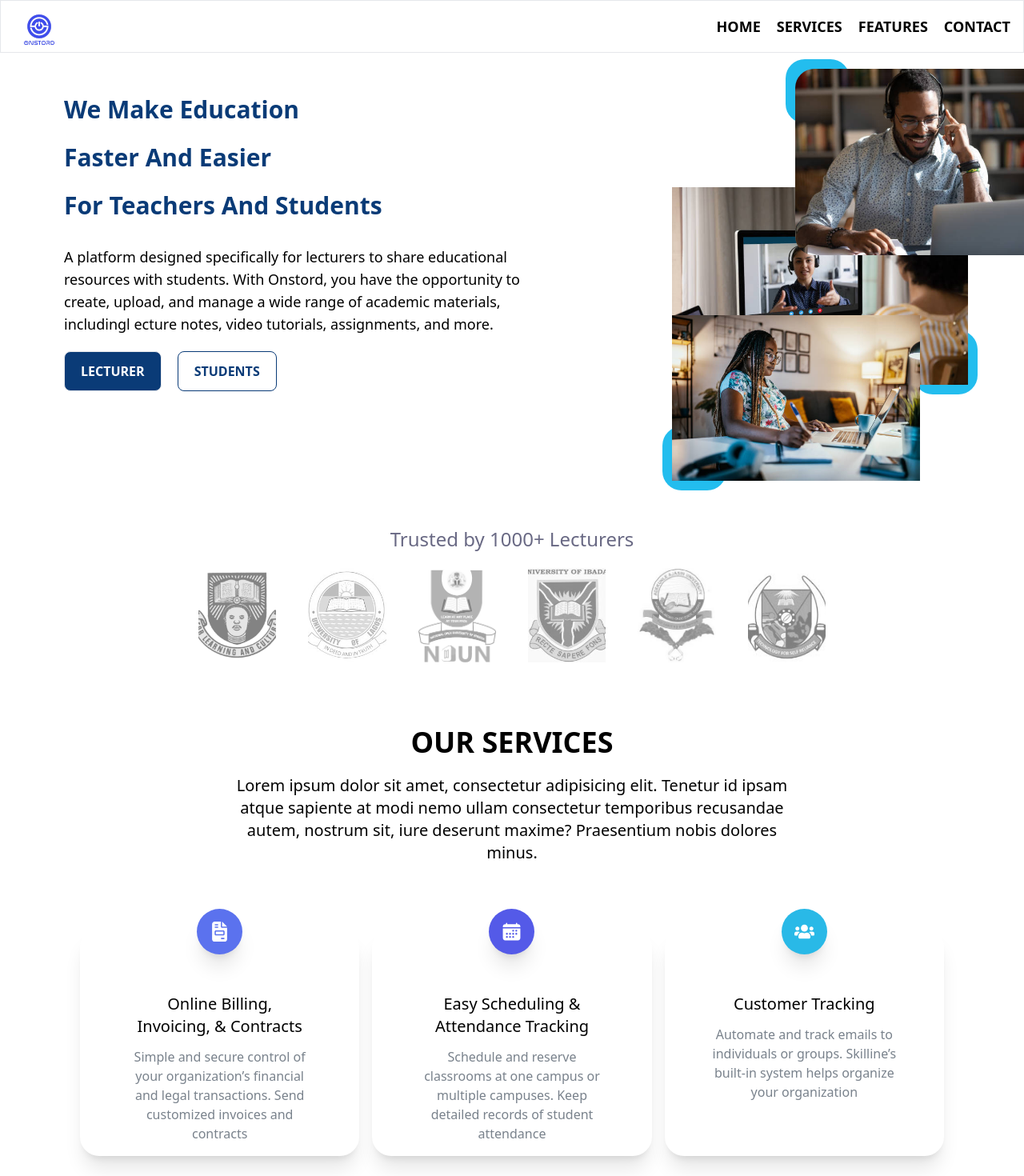
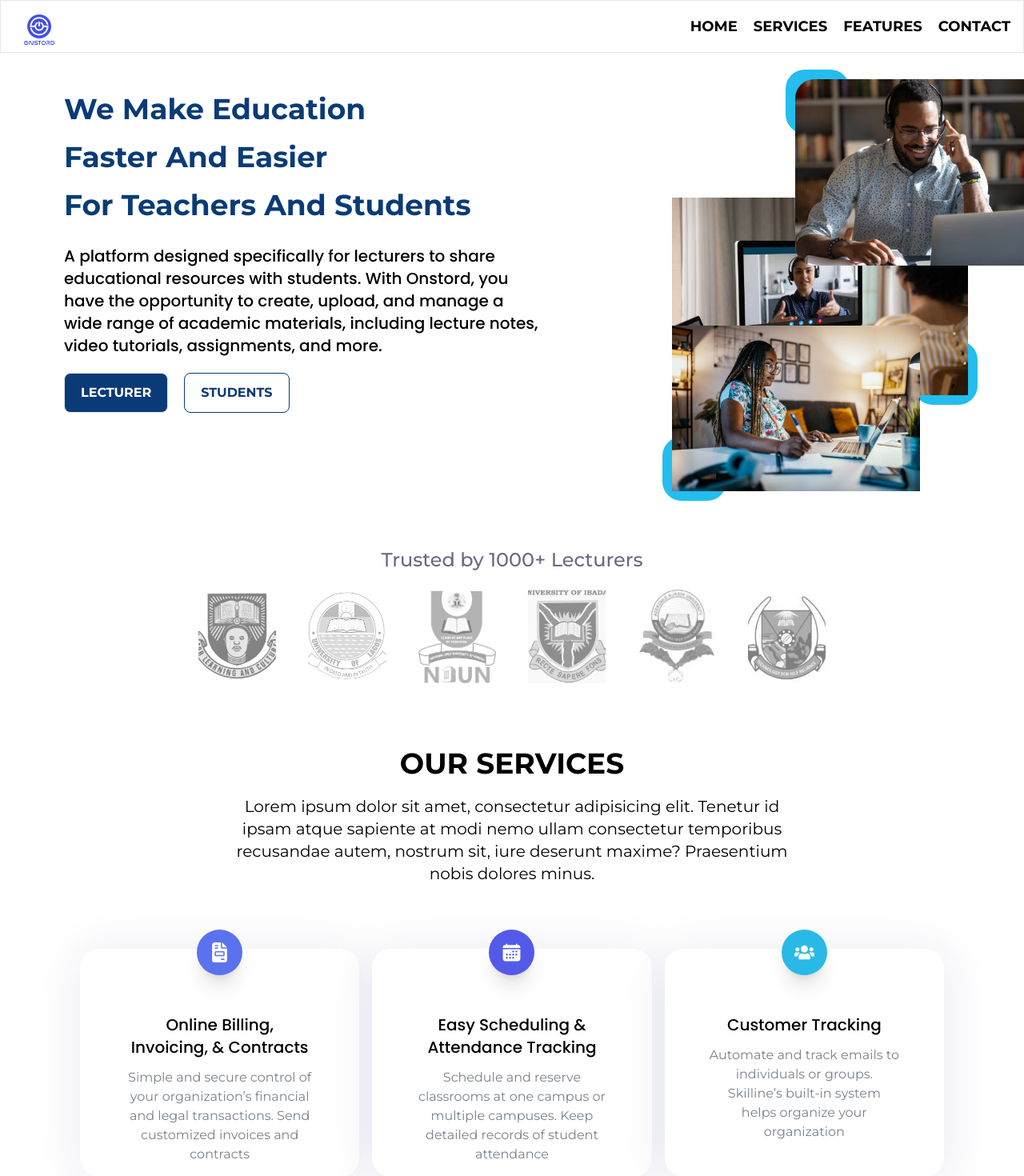
Before and after one commit to damzymichael/onstord-design, a React (Vite) app: page / in a window 1280 px wide. Shown: the top 1470 px of the page at 80% size. Built offline with nearby package versions, Linux system fonts and the light colour scheme.

Commit message:
Font sizes adjustments

```diff
--- a/index.html
+++ b/index.html
@@ -4,6 +4,9 @@
     <meta charset="UTF-8" />
     <link rel="icon" type="image/svg+xml" href="/onstord-no-bg.png" />
     <meta name="viewport" content="width=device-width, initial-scale=1.0" />
+    <link rel="preconnect" href="https://fonts.googleapis.com">
+    <link rel="preconnect" href="https://fonts.gstatic.com" crossorigin>
+    <link href="https://fonts.googleapis.com/css2?family=Montserrat:ital,wght@0,100..900;1,100..900&family=Poppins:ital,wght@0,100;0,200;0,300;0,400;0,500;0,600;0,700;0,800;0,900;1,100;1,200;1,300;1,400;1,500;1,600;1,700;1,800;1,900&display=swap" rel="stylesheet">
     <title>Onstord</title>
   </head>
   <body>
--- a/src/index.css
+++ b/src/index.css
@@ -1,6 +1,10 @@
 @tailwind base;
 @tailwind components;
 @tailwind utilities;
+
+body {
+  @apply font-montserrat;
+}
 
 .text {
   color: rgb(235, 233, 244);
--- a/src/pages/Home.tsx
+++ b/src/pages/Home.tsx
@@ -19,14 +19,9 @@ import examination from '@/assets/landing-page/examination.png';
 import note from '@/assets/landing-page/note_illustration.png';
 import student_report from '@/assets/landing-page/student_report.png';
 
-//Todo Add montserrat font
-//Todo Zooming out stretches out header
-//Todo Get shadow from figma
-
 function Home() {
   const imageSrcs = [oau, unilag, noun, ui, aaua, unknwon];
   const links = ['Home', 'Services', 'Features', 'Contact'];
-  // console.log(Math.trunc(5.6))
   return (
     <div className='pb-20'>
       {/* Should be full but content sitting in the middle  */}
@@ -49,18 +44,18 @@ function Home() {
       </header>
 
       {/* Hero section  */}
-      <section className='flex gap-5 lg:gap-0 flex-col lg:flex-row items-center justify-between px-5 sm:px-20 pt-10 pb-10 max-w-[1400px] mx-auto mb-0 lg:mb-32'>
+      <section className='flex gap-5 lg:gap-0 flex-col lg:flex-row items-center justify-between px-5 sm:px-20 pt-5 sm:pt-10 pb-10 max-w-[1400px] mx-auto mb-0 lg:mb-32'>
         {/* Text and CTA  */}
         <div className='max-w-[600px] flex flex-col justify-center'>
-          <h1 className='text-pry text-3xl font-bold leading-[60px] mb-5 text-center lg:text-left'>
+          <h1 className='text-pry text-2xl leading-[50px] sm:text-4xl sm:leading-[60px] font-bold mb-5 text-center lg:text-left'>
             We Make Education <br />
             Faster And Easier <br /> For Teachers And Students
           </h1>
-          <p className='font-medium text-lg mb-5 text-center lg:text-left'>
+          <p className='font-medium font-poppins text-base sm:text-xl mb-5 text-center lg:text-left'>
             A platform designed specifically for lecturers to share educational
             resources with students. With Onstord, you have the opportunity to
             create, upload, and manage a wide range of academic materials,
-            includingl ecture notes, video tutorials, assignments, and more.
+            including lecture notes, video tutorials, assignments, and more.
           </p>
           <div className='flex justify-center lg:justify-start gap-5'>
             <button className='px-5 py-3 border rounded-lg bg-pry text-white uppercase font-bold'>
@@ -167,7 +162,7 @@ function Home() {
         <h3 className='uppercase font-bold text-2xl sm:text-3xl md:text-4xl text-center mb-5'>
           Our Services
         </h3>
-        <p className='text-center text-xl max-w-[700px] mx-auto mb-20'>
+        <p className='text-center sm:text-xl max-w-[700px] mx-auto mb-20'>
           Lorem ipsum dolor sit amet, consectetur adipisicing elit. Tenetur id
           ipsam atque sapiente at modi nemo ullam consectetur temporibus
           recusandae autem, nostrum sit, iure deserunt maxime? Praesentium nobis
@@ -175,11 +170,11 @@ function Home() {
         </p>
         <ul className='px-5 grid gap-10 lg:gap-4 grid-cols-1 md:grid-cols-2 lg:grid-cols-3 mb-10'>
           {/* Move icon to top edge of container  */}
-          <li className='bg-white shadow-xl rounded-3xl p-4 relative'>
+          <li className='bg-white shadow-custom rounded-3xl p-4 relative'>
             <div className='bg-[#5B72EE] text-white p-4 w-max mx-auto rounded-full mb-2 shadow-xl -translate-y-10'>
               <FaFileInvoice size={25} />
             </div>
-            <h4 className='font-medium text-xl text-center mb-3'>
+            <h4 className='font-poppins font-medium text-xl text-center mb-3'>
               Online Billing, <br /> Invoicing, & Contracts
             </h4>
             <p className='text-center text-[#79828C] px-5 sm:px-10'>
@@ -188,11 +183,11 @@ function Home() {
             </p>
           </li>
 
-          <li className='bg-white shadow-xl rounded-3xl p-4 relative'>
+          <li className='bg-white shadow-custom rounded-3xl p-4 relative'>
             <div className='bg-[#545AE8] text-white p-4 w-max mx-auto rounded-full mb-2 shadow-xl -translate-y-10'>
               <IoCalendar size={25} />
             </div>
-            <h4 className='font-medium text-xl text-center mb-3'>
+            <h4 className='font-poppins font-medium text-xl text-center mb-3'>
               Easy Scheduling & <br /> Attendance Tracking
             </h4>
             <p className='text-center text-[#79828C] px-5 sm:px-10'>
@@ -201,11 +196,11 @@ function Home() {
             </p>
           </li>
 
-          <li className='bg-white shadow-xl rounded-3xl p-4 relative'>
+          <li className='bg-white shadow-custom rounded-3xl p-4 relative'>
             <div className='bg-[#29B9E7] text-white p-4 w-max mx-auto rounded-full mb-2 shadow-xl -translate-y-10'>
               <FaUsers size={25} />
             </div>
-            <h4 className='font-medium text-xl text-center mb-3'>
+            <h4 className='font-poppins font-medium text-xl text-center mb-3'>
               Customer Tracking
             </h4>
             <p className='text-center text-[#79828C] px-5 sm:px-10'>
@@ -215,14 +210,14 @@ function Home() {
           </li>
         </ul>
 
-        <p className='text-[#01162F] px-5 sm:px-10 lg:px-32 xl:px-36 text-center text-xl my-20'>
+        <p className='text-[#01162F] px-5 sm:px-10 lg:px-32 xl:px-36 text-center sm:text-xl my-20'>
           Onstord is a platform that allows educators to create online classes
           whereby they can store the course materials online; manage
           assignments, quizzes and exams; monitor due dates; grade results and
           provide students with feedback all in one place.
         </p>
 
-        <div className='flex gap-5 sm:gap-10 items-center justify-center mt-10 mb-28'>
+        <div className='font-poppins flex gap-5 sm:gap-10 items-center justify-center mt-5 sm:mt-10 mb-28'>
           {/* Lecturer's getting started  */}
           <div className='w-2/5 max-w-[400px] relative flex flex-col justify-end sm:pb-5 bg-lecturer-lib bg-cover bg-no-repeat'>
             <p className='text-white uppercase font-semibold text-base sm:text-xl text-center mb-3 mt-14 sm:mt-28'>
@@ -238,7 +233,7 @@ function Home() {
 
           {/* Student's getting started  */}
           <div className='w-2/5 max-w-[400px] relative flex flex-col justify-end sm:pb-5 bg-student-smile bg-cover bg-no-repeat'>
-            <p className='text-white uppercase font-semibold text-base sm:text-xl text-center mb-3 mt-14 sm:mt-28'>
+            <p className='text-white uppercase font-poppins font-semibold text-base sm:text-xl text-center mb-3 mt-14 sm:mt-28'>
               For students
             </p>
             <Link
@@ -260,7 +255,7 @@ function Home() {
               Everything you can do in a physical classroom,{' '}
               <span className='text-[#054292]'>you can do with Onstord</span>
             </h5>
-            <p className='text-[#696984] text-xl'>
+            <p className='text-[#696984] text-lg sm:text-xl'>
               Onstord school management software helps traditional and online
               schools manage scheduling, attendance, payments and virtual
               classrooms all in one secure cloud-based system.
@@ -283,7 +278,7 @@ function Home() {
         <h3 className='uppercase font-bold text-2xl sm:text-3xl md:text-4xl text-center mb-5'>
           Our features
         </h3>
-        <p className='text-center text-[#696984] text-xl mb-16 sm:mb-28'>
+        <p className='text-center text-[#696984] text-lg sm:text-xl mb-16 sm:mb-28'>
           These very extraordinary features, can make learning activities more
           efficient
         </p>
@@ -298,10 +293,10 @@ function Home() {
               <div className='bg-[#33D9EF] w-8 h-8 rounded-full absolute left-[200px] -top-16 hidden sm:block' />
               {/* Dimension width={722} height={528}  */}
               <img src={student_friends} alt='Students' className='w-full' />
-              <div className='bg-[#5B61EB] w-32 h-32 hidden lg:block rounded-full absolute -bottom-10 -right-[20px] -z-10' />
+              <div className='bg-[#5B61EB] w-32 h-32 hidden lg:block rounded-full absolute bottom-10 -right-[20px] -z-10' />
             </div>
             <div className='lg:max-w-[520px]'>
-              <h3 className='text-[#2F327D] font-semibold text-3xl sm:text-4xl'>
+              <h3 className='text-[#2F327D] font-semibold text-2xl sm:text-3xl'>
                 A <span className='text-[#3491E7]'>user interface</span>{' '}
                 designed for the classroom on your mobile
               </h3>
@@ -345,7 +340,7 @@ function Home() {
                       />
                     </svg>
                   </div>
-                  <p className='text-[#696984] text-xl sm:text-2xl lg:max-w-[320px]'>
+                  <p className='text-[#696984] text-lg sm:text-xl lg:max-w-[320px]'>
                     Teachers don’t get lost in the grid view and have a
                     dedicated podium space.
                   </p>
@@ -375,7 +370,7 @@ function Home() {
                       />
                     </svg>
                   </div>
-                  <p className='text-[#696984] text-xl sm:text-2xl lg:max-w-[320px]'>
+                  <p className='text-[#696984] text-lg sm:text-xl lg:max-w-[320px]'>
                     TA’s and presenters can be moved to the front of the class.
                   </p>
                 </li>
@@ -394,7 +389,7 @@ function Home() {
                       />
                     </svg>
                   </div>
-                  <p className='text-[#696984] text-xl sm:text-2xl lg:max-w-[320px]'>
+                  <p className='text-[#696984] text-lg sm:text-xl lg:max-w-[320px]'>
                     Teachers can easily see all students and class data at one
                     time.
                   </p>
@@ -406,20 +401,17 @@ function Home() {
           {/* Perfect tools  */}
           <li className='flex justify-between flex-col-reverse lg:flex-row gap-10 lg:gap-16'>
             <div className='lg:max-w-[520px]'>
-              <h3 className='text-[#2F327D] font-semibold text-3xl sm:text-4xl lg:max-w-[300px] mb-4 sm:mb-8'>
+              <h3 className='text-[#2F327D] font-semibold text-2xl sm:text-4xl lg:max-w-[300px] mb-4 sm:mb-8'>
                 The perfect <span className='text-[#3491E7]'>Tools</span> For
                 Teachers And Learners
               </h3>
-              <p className='text-[#696984] text-xl sm:text-2xl lg:max-w-[400px]'>
+              <p className='text-[#696984] text-lg sm:text-2xl lg:max-w-[400px]'>
                 Class has a dynamic set of teaching tools built to be deployed
                 and used during class. Teachers can handout assignments in
                 real-time for students to complete and submit.
               </p>
             </div>
             <div className='relative w-full lg:w-1/2'>
-              <div className=''>
-                <div></div>
-              </div>
               <div className='bg-[#FF6A6A] w-40 h-40 rounded-full absolute -top-[28px] left-28 -z-10 hidden lg:block' />
               <div className='bg-[#6BF0A8] w-5 h-5 rounded-full absolute -top-[70px] left-80 -z-10 hidden lg:block' />
               <div className='hidden lg:grid gap-10 grid-cols-10 grid-rows-7 absolute bottom-0 -rotate-12 origin-bottom-left '>
@@ -449,11 +441,11 @@ function Home() {
               <div className='bg-[#34E7A5] w-5 h-5 rounded-full absolute -bottom-1/4 -translate-x-1/2 -z-10 hidden lg:block' />
             </div>
             <div>
-              <h3 className='text-[#2F327D] font-semibold text-3xl sm:text-4xl mb-4 sm:mb-8'>
+              <h3 className='text-[#2F327D] font-semibold text-2xl sm:text-4xl mb-4 sm:mb-8'>
                 Assessments, <br className='hidden lg:block' />{' '}
                 <span className='text-[#3491E7]'>Quizzes</span>, Tests
               </h3>
-              <p className='text-[#696984] text-xl sm:text-2xl lg:max-w-[500px]'>
+              <p className='text-[#696984] text-lg sm:text-2xl lg:max-w-[500px]'>
                 Easily launch live assignments, quizzes, and tests. Student
                 results are automatically entered in the online gradebook.
               </p>
@@ -463,11 +455,11 @@ function Home() {
           {/* Class management tools  */}
           <li className='flex items-center justify-between flex-col-reverse lg:flex-row gap-10 lg:gap-16 mt-32'>
             <div className='lg:max-w-[650px]'>
-              <h3 className='text-[#2F327D] font-semibold text-3xl sm:text-4xl lg:max-w-[350px] mb-4 sm:mb-8'>
+              <h3 className='text-[#2F327D] font-semibold text-2xl sm:text-4xl lg:max-w-[350px] mb-4 sm:mb-8'>
                 <span className='text-[#3491E7]'>Class management</span> Tools
                 for Educators
               </h3>
-              <p className='text-[#696984] text-xl sm:text-2xl lg:max-w-[500px]'>
+              <p className='text-[#696984] text-lg sm:text-2xl lg:max-w-[500px]'>
                 Class provides tools to help run and manage the class such as
                 Class Roster, Attendance, and more. With the Gradebook, teachers
                 can review and grade tests and quizzes in real-time.
@@ -501,7 +493,9 @@ function Home() {
               Some of the students and teachers were greatly helped by the
               Skilline.
             </p>
-            <p>Are you too? Please give your assessment</p>
+            <p className='font-poppins'>
+              Are you too? Please give your assessment
+            </p>
           </div>
         </div>
         <div></div>
@@ -511,4 +505,3 @@ function Home() {
 }
 
 export default Home;
-// box-shadow: 2px 4px 60px 0px #292C7C1A;
```
Also changed, not shown: tailwind.config.js (+7 -0 lines), 1 other file (tests, documents, lock files or other folders).
